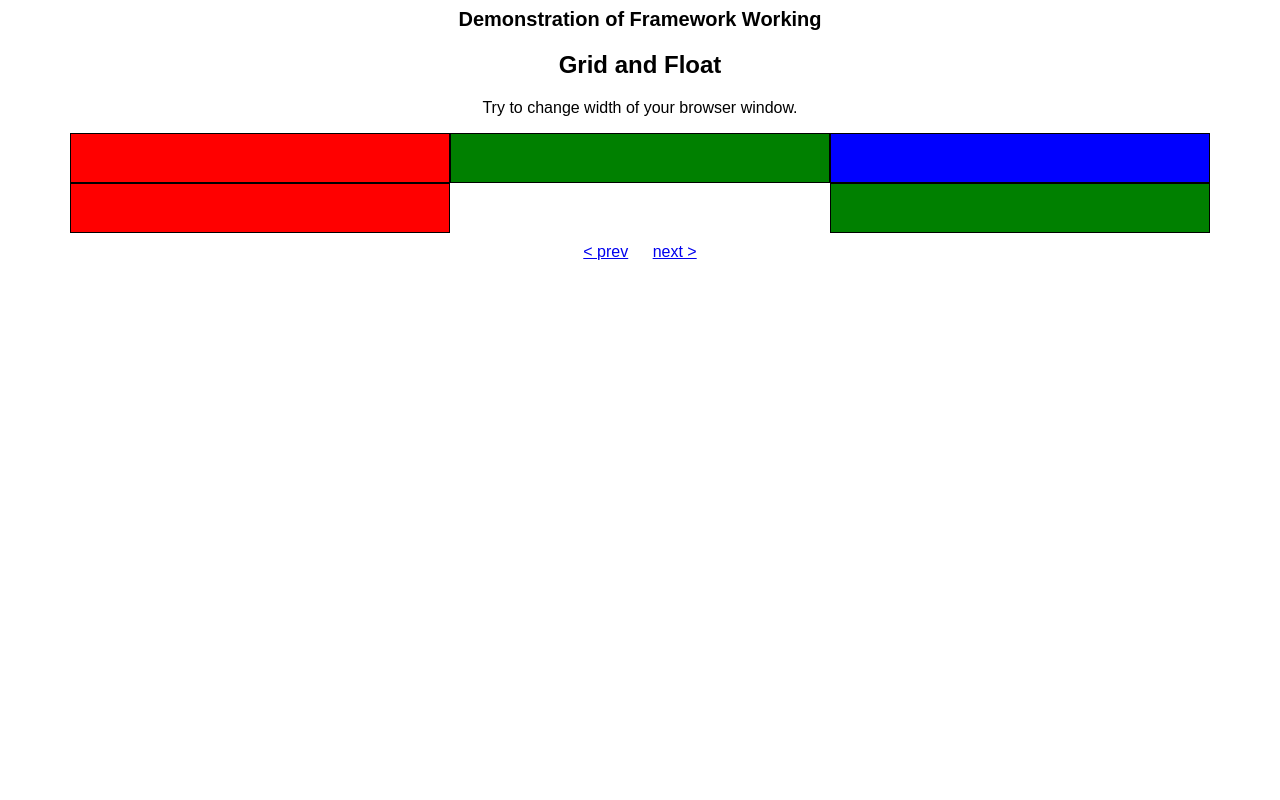
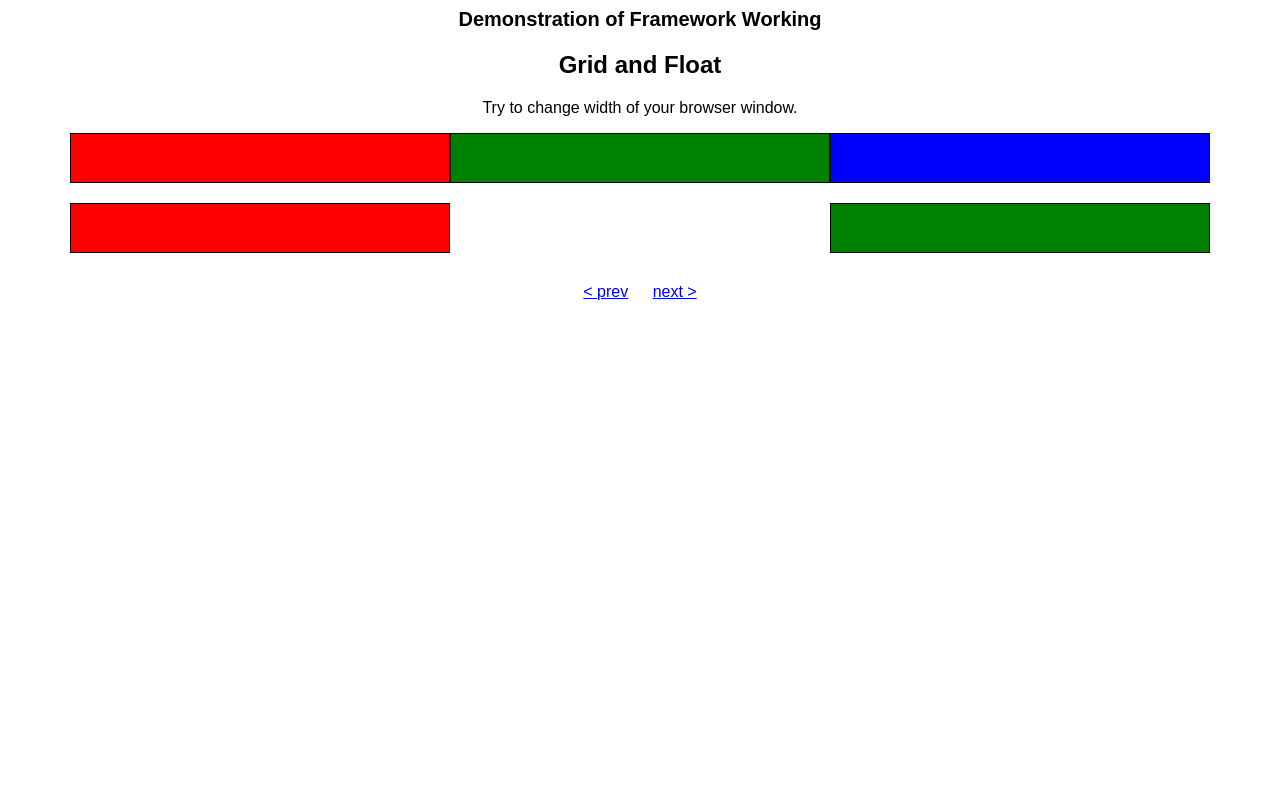
Before and after one commit to neverhood671/html-framework-mishunina, a plain HTML site: page index.html in a window 1280 px wide. Shown: the top 800 px of the page. Drawn offline with Linux system fonts and the light colour scheme.

```diff
--- a/index.html
+++ b/index.html
@@ -59,7 +59,9 @@
         width: min-content;
     }
 
-
+    .example-row {
+        margin-bottom: 20px;
+    }
     </style>
     <script type="text/javascript">
     function changeFlexType(e) {
@@ -110,12 +112,12 @@
             <h2>Grid and Float</h2>
             <p>Try to change width of your browser window.</p>
             <div class="container">
-                <div class="row">
+                <div class="row example-row">
                     <div class="col-lg-4 col-md-12 col-sm-12 box red"></div>
                     <div class="col-lg-4 col-md-6 col-sm-12 box green"></div>
                     <div class="col-lg-4 col-md-6 col-sm-12 box blue"></div>
                 </div>
-                <div class="row clearfix">
+                <div class="row clearfix example-row">
                     <div class="col-lg-4 col-md-2 col-sm-1 pull-left box red"></div>
                     <div class="col-lg-4 col-md-2 col-sm-1 pull-right box green"></div>
                 </div>
```
Also changed, not shown: 1 other file.
